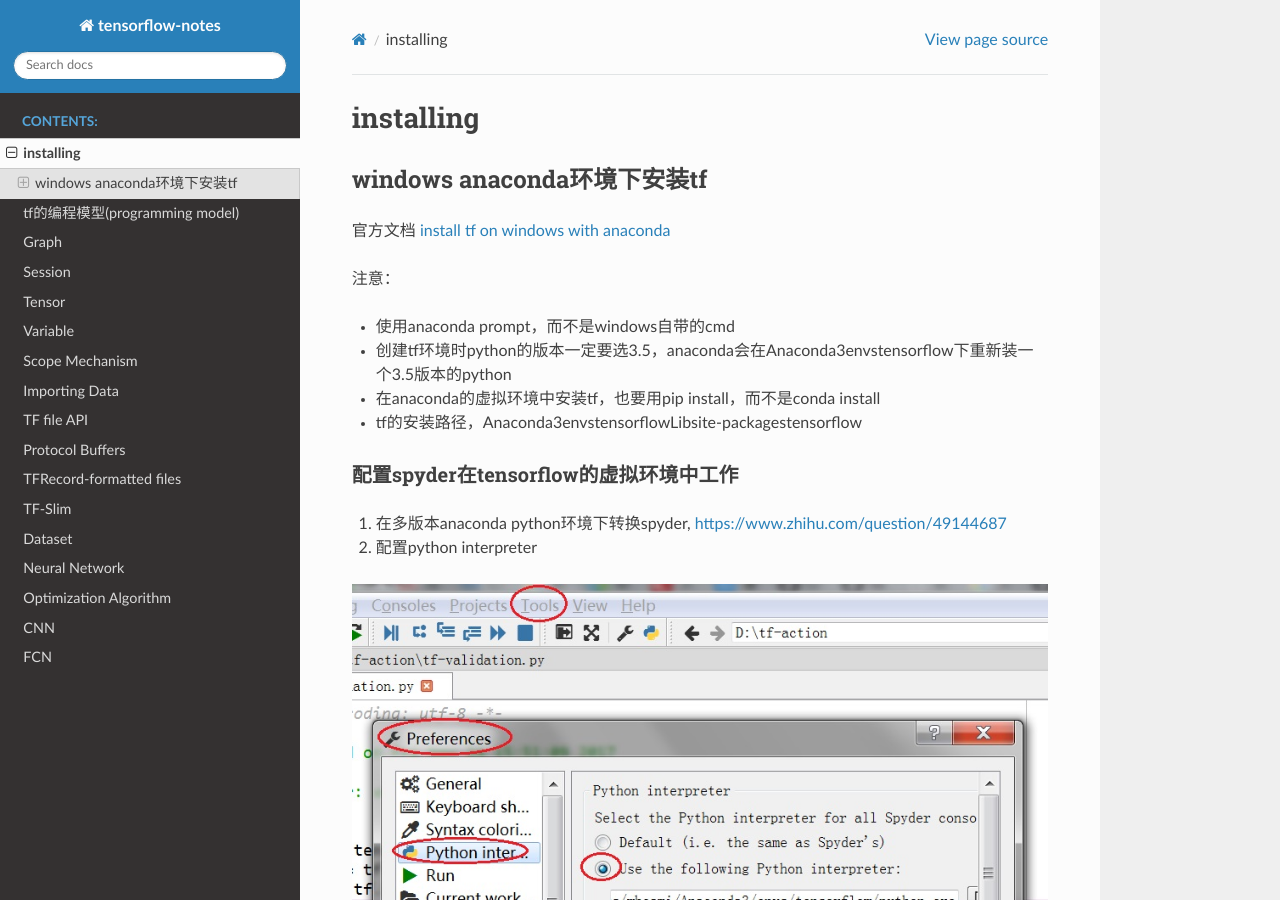
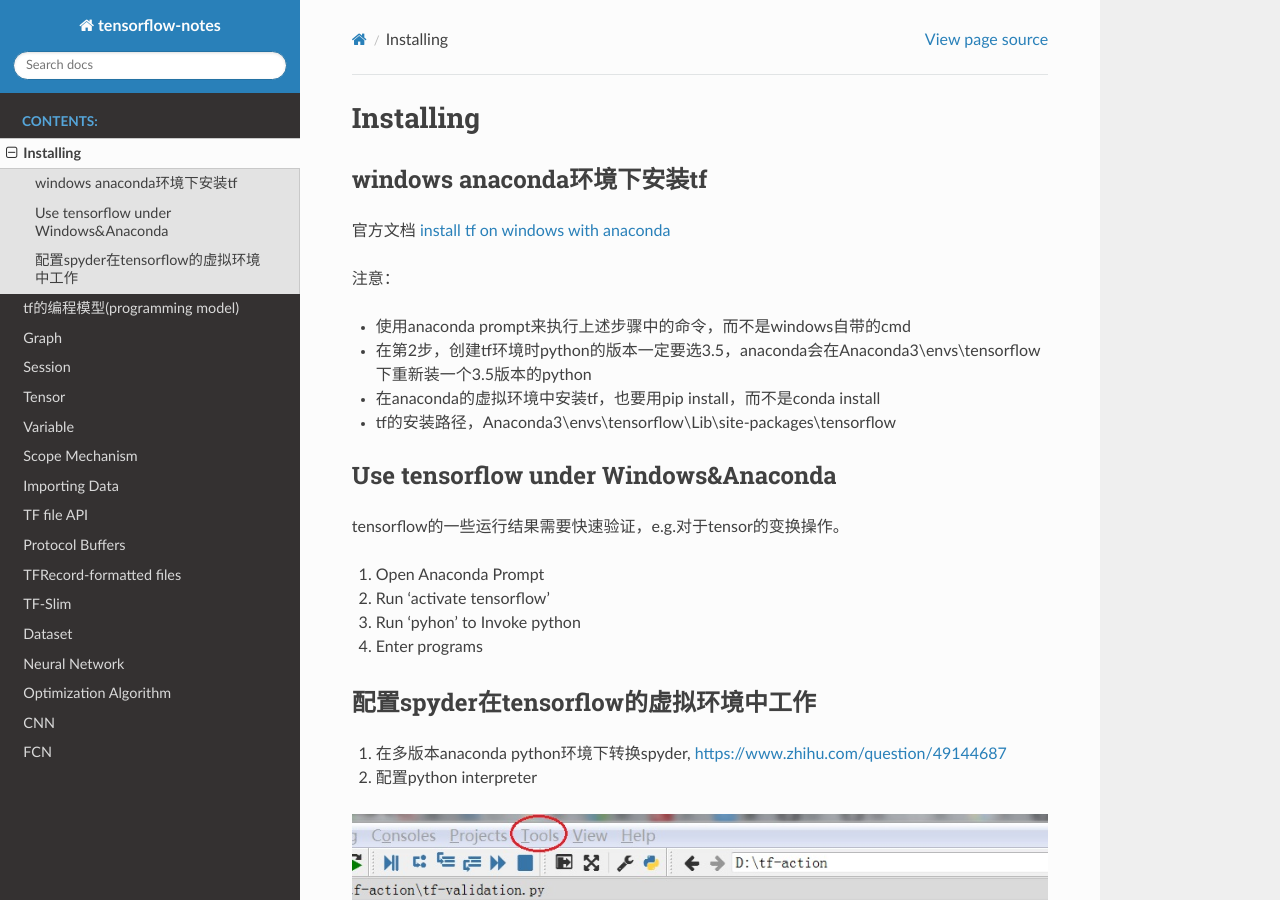
Before and after one commit to yiwenliu/tensorflow-notes, a Sphinx documentation site: the page built from source/installation.rst, in a window 1280 px wide and 900 px high. Built offline with Sphinx 7.4.7 and the Read the Docs theme 2.0.0, drawn with Linux system fonts in a browser that asks for light colours.

Commit message:
20180302

```diff
--- a/source/CNN.rst
+++ b/source/CNN.rst
@@ -64,3 +66,5 @@
 ^^^^^^^
 下面的链接很好的解释了Dropout的概念及其本质。
 http://www.jianshu.com/p/c9f66bc8f96c
+
+`this article <http://blog.csdn.net/u012162613/article/details/44261657>`_ 中的“Dropout”部分讲的很好
--- a/source/installation.rst
+++ b/source/installation.rst
@@ -1,4 +1,4 @@
-installing
+Installing
 ==============
 
 windows anaconda环境下安装tf
@@ -8,13 +8,22 @@
 
 注意：
 
-- 使用anaconda prompt，而不是windows自带的cmd
-- 创建tf环境时python的版本一定要选3.5，anaconda会在Anaconda3\envs\tensorflow下重新装一个3.5版本的python
+- 使用anaconda prompt来执行上述步骤中的命令，而不是windows自带的cmd
+- 在第2步，创建tf环境时python的版本一定要选3.5，anaconda会在Anaconda3\\envs\\tensorflow下重新装一个3.5版本的python
 - 在anaconda的虚拟环境中安装tf，也要用pip install，而不是conda install
-- tf的安装路径，Anaconda3\envs\tensorflow\Lib\site-packages\tensorflow
+- tf的安装路径，Anaconda3\\envs\\tensorflow\\Lib\\site-packages\\tensorflow
+
+Use tensorflow under Windows&Anaconda
+---------------------------------------
+tensorflow的一些运行结果需要快速验证，e.g.对于tensor的变换操作。
+
+1. Open Anaconda Prompt
+2. Run 'activate tensorflow'
+3. Run 'pyhon' to Invoke python
+4. Enter programs
 
 配置spyder在tensorflow的虚拟环境中工作
-^^^^^^^^^^^^^^^^^^^^^^^^^^^^^^^^^^^^^^^^^^
+---------------------------------------
 
 1. 在多版本anaconda python环境下转换spyder, https://www.zhihu.com/question/49144687
 2. 配置python interpreter
--- a/source/opt_ algorithm.rst
+++ b/source/opt_ algorithm.rst
@@ -58,11 +58,9 @@
 mini-batch method
 +++++++++++++++++++++
 
-适用于big, redundant **datasets**, e.g. CNN中使用的图片数据。
+(from Hilton)适用于big, redundant **datasets**, e.g. CNN中使用的图片数据。最好使用 **big mini-batches** ,不仅计算效率高、速度快，而且也满足一些fancy optimiaztion algorithm的需要。
 
 还可以从 :ref:`learning curve <large-scale-data-ps>` 的角度来理解mini-batch的可行性
-
-最好使用 **big mini-batches** ,不仅计算效率高、速度快，而且也满足一些fancy optimiaztion algorithm的需要。
 
 stochastic method
 +++++++++++++++++++
--- a/source/tensor.rst
+++ b/source/tensor.rst
@@ -80,7 +80,10 @@
 
 从Tensor中摘取数据
 ^^^^^^^^^^^^^^^^^^^
-- tf.gather()，从一个tensor的指定维度的指定位置获取element，组合成一个tensor
+- tf.gather()，从一个tensor(params)的指定维度(axis)的指定位置(indices)获取element，组合成一个tensor
+
+.. image:: img/tf.gather.png
+
 - tf.where(
     condition,
     x=None,
```
Also changed, not shown: other parts of source/CNN.rst (+2 -0 lines), source/NN.rst (+27 -15 lines), source/dataset.rst (+8 -4 lines), source/img/tf.gather.png (added).
